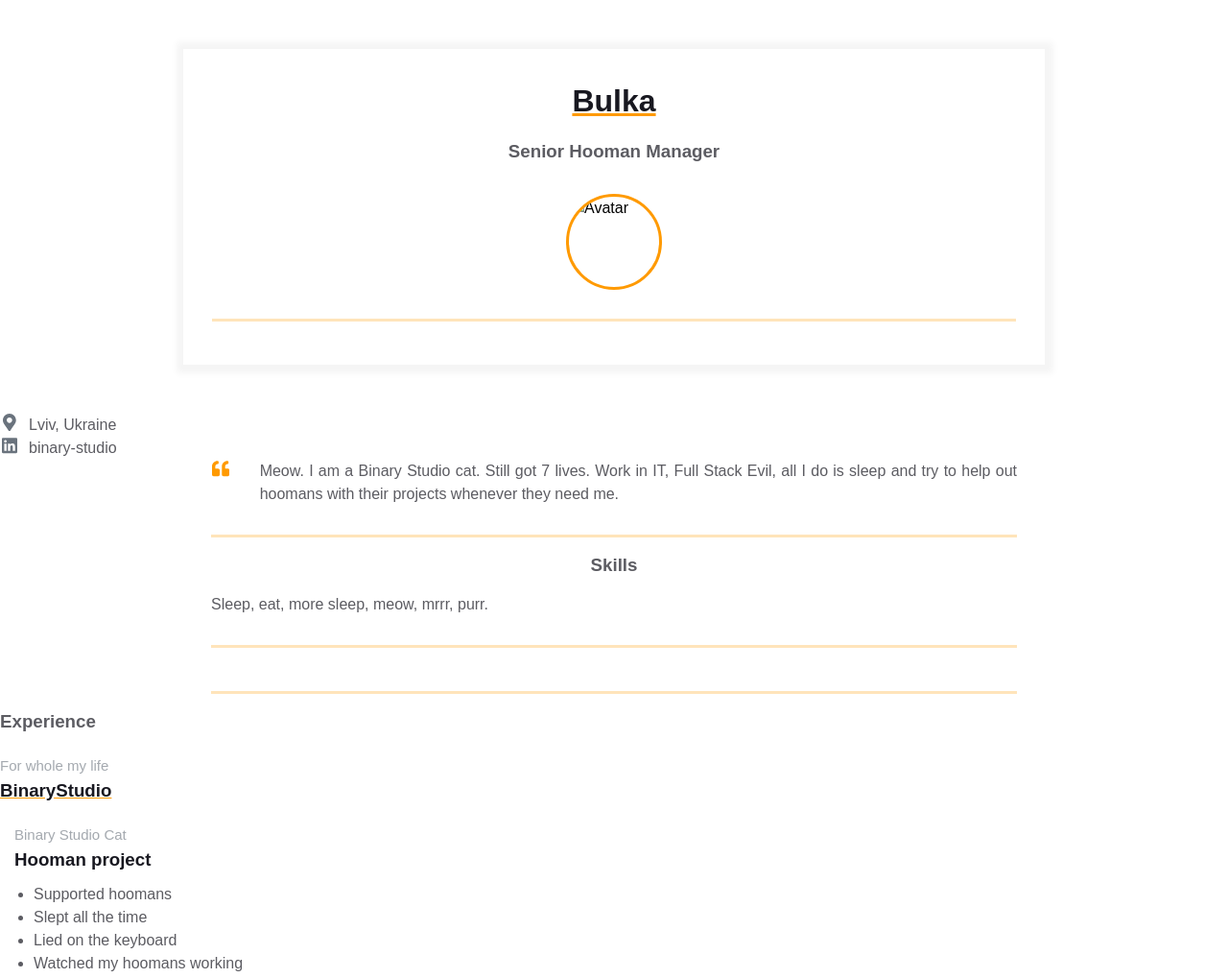
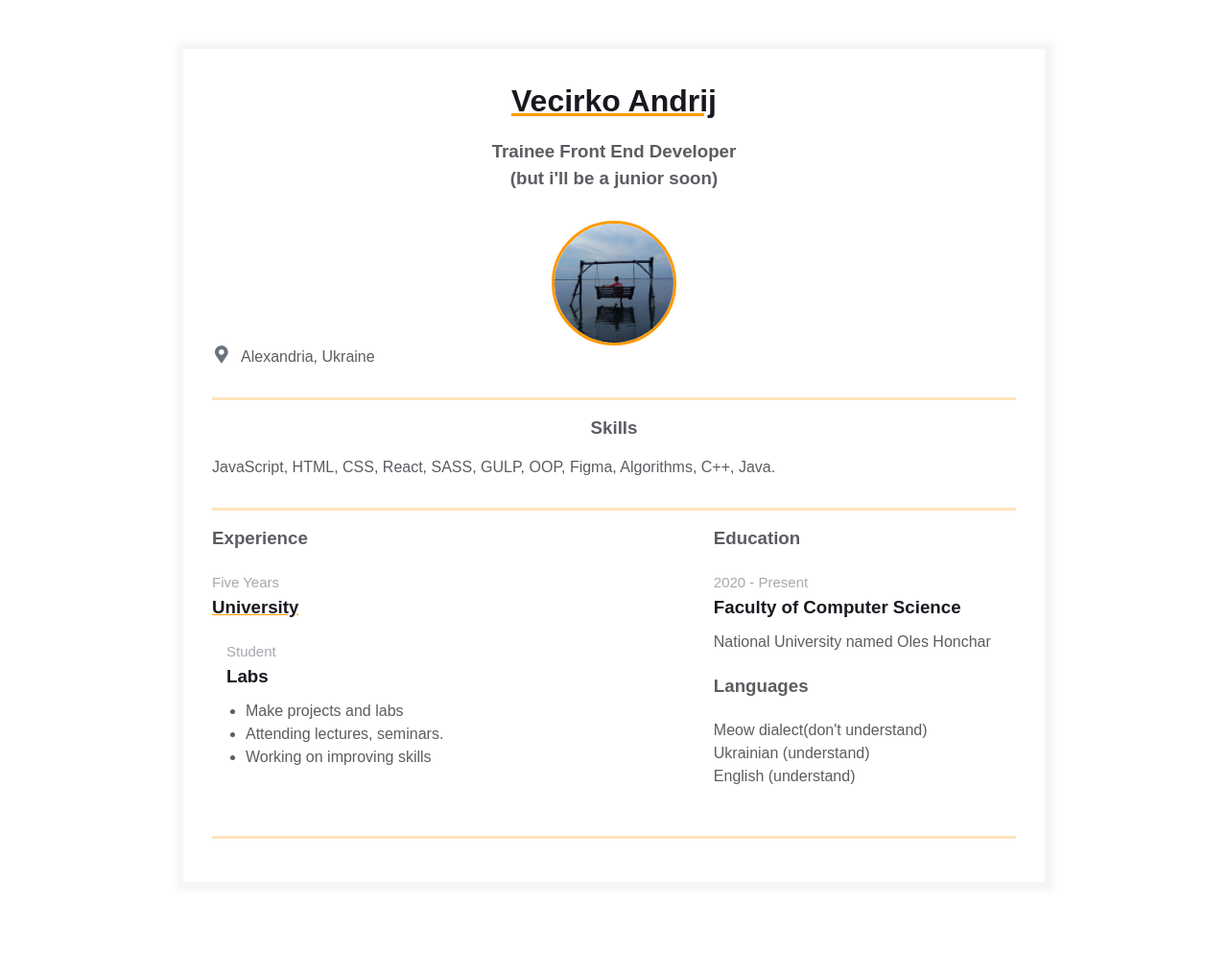
Before and after one commit to Andrej-Vec/homepage, a plain HTML site: page index.html in a window 1280 px wide. Shown: the top 1019 px of the page at 96% size. After the commit the page ends 970 px from the top, so only its background shows below. Drawn offline with Linux system fonts and the light colour scheme.

Commit message:
Changed resume

```diff
--- a/index.html
+++ b/index.html
@@ -13,125 +13,95 @@
         <div class="resume">
             <div class="container">
                 <div class="resume__block">
-                    <h1 class="contact-info__header">Bulka</h1>
-                    <h3 class="contact-info__sub-header">Senior Hooman Manager</h3>
-
+                    <h1 class="contact-info__header">Vecirko Andrij</h1>
+                    <h3 class="contact-info__sub-header">Trainee Front End Developer<br>(but i'll be a junior soon)</h3>
                     <div class="contact_info_container fh">
                         <div class="contact-info__block"></div>
-
                         <div class="contact-info__block contact-info__block--center">
-                            <img class="contact-info__avatar" src="assets/avatar.png" alt="Avatar">
+                            <img class="contact-info__avatar" width="50px" src="img/my_photo.jpg" alt="Avatar">
                         </div>
-
                         <div class="contact-info__block"></div>
                     </div>
-                </div>
-            </div>
-        </div>
-    </main>
-    <div class="contact-info__block">
+                    <div class="contact-info__place">
                         <a href="" rel="author" class="contact-info__item">
                             <div class="contact-info__item-icon-wrapper">
-                <svg class="contact-info__item-icon" xmlns="http://www.w3.org/2000/svg" viewBox="0 0 384 512">
+                                <svg class="contact-info__item-icon" xmlns="http://www.w3.org/2000/svg"
+                                    viewBox="0 0 384 512">
                                     <path
                                         d="M172.268 501.67C26.97 291.031 0 269.413 0 192 0 85.961 85.961 0 192 0s192 85.961 192 192c0 77.413-26.97 99.031-172.268 309.67-9.535 13.774-29.93 13.773-39.464 0zM192 272c44.183 0 80-35.817 80-80s-35.817-80-80-80-80 35.817-80 80 35.817 80 80 80z">
                                     </path>
                                 </svg>
                             </div>
-            <span>Lviv, Ukraine</span>
+                            <span>Alexandria, Ukraine</span>
                         </a>
                     </div>
-    <div class="conract-info__block">
-        <a href="https://ua.linkedin.com/company/binary-studio_241166" rel="author" class="contact-info__item">
-            <div class="contact-info__item-icon-wrapper">
-                <svg class="contact-info__item-icon" xmlns="http://www.w3.org/2000/svg" viewBox="0 0 448 512">
-                    <path
-                        d="M416 32H31.9C14.3 32 0 46.5 0 64.3v383.4C0 465.5 14.3 480 31.9 480H416c17.6 0 32-14.5 32-32.3V64.3c0-17.8-14.4-32.3-32-32.3zM135.4 416H69V202.2h66.5V416zm-33.2-243c-21.3 0-38.5-17.3-38.5-38.5S80.9 96 102.2 96c21.2 0 38.5 17.3 38.5 38.5 0 21.3-17.2 38.5-38.5 38.5zm282.1 243h-66.4V312c0-24.8-.5-56.7-34.5-56.7-34.6 0-39.9 27-39.9 54.9V416h-66.4V202.2h63.7v29.2h.9c8.9-16.8 30.6-34.5 62.9-34.5 67.2 0 79.7 44.3 79.7 101.9V416z">
-                    </path>
-                </svg>
                 </div>
-            <span>binary-studio</span>
-        </a>
-    </div>
-    <div class="container">
-        <div class="resume__block">
-            <div class="intro">
-                <div class="intro__icon-wrapper">
-                    <svg class="intro__icon" xmlns="http://www.w3.org/2000/svg" viewBox="0 0 512 512">
-                        <path
-                            d="M464 256h-80v-64c0-35.3 28.7-64 64-64h8c13.3 0 24-10.7 24-24V56c0-13.3-10.7-24-24-24h-8c-88.4 0-160 71.6-160 160v240c0 26.5 21.5 48 48 48h128c26.5 0 48-21.5 48-48V304c0-26.5-21.5-48-48-48zm-288 0H96v-64c0-35.3 28.7-64 64-64h8c13.3 0 24-10.7 24-24V56c0-13.3-10.7-24-24-24h-8C71.6 32 0 103.6 0 192v240c0 26.5 21.5 48 48 48h128c26.5 0 48-21.5 48-48V304c0-26.5-21.5-48-48-48z">
-                        </path>
-                    </svg>
-                </div>
-                <p class="intro_text">Meow.
-                    I am a Binary Studio cat. Still got 7 lives. Work in IT, Full Stack Evil,
-                    all I do is sleep and try to help out hoomans with their projects whenever
-                    they need me.
-                </p>
-            </div>
-        </div>
-    </div>
-    <div class="container">
                 <div class="resume__block">
                     <div class="skills">
                         <h3 class="skills__header">Skills</h3>
-                <p class="skills__text">Sleep, eat, more sleep, meow, mrrr, purr. </p>
+                        <p class="skills__text">JavaScript, HTML, CSS, React, SASS, GULP, OOP, Figma, Algorithms, C++,
+                            Java.</p>
                     </div>
                 </div>
-    </div>
-    <div class="container">
                 <div class="resume__block">
                     <div class="main-info fh">
 
-                <div class="experiences"></div>
-
-                <div class="additional-info fv"></div>
-            </div>
-        </div>
-    </div>
+                        <div class="experiences">
                             <div class="experiences">
                                 <h3 class="experiences__header">Experience</h3>
                                 <div class="experiences__company">
                                     <div class="experiences__company-header">
-                <span class="experiences__company-header-durability">For whole my life</span>
-                <h3 class="experiences__company-header-name">BinaryStudio</h3>
+                                        <span class="experiences__company-header-durability">Five Years</span>
+                                        <h3 class="experiences__company-header-name">University</h3>
                                     </div>
 
                                     <div class="experiences__company-project">
-                <span class="experiences__company-project-role">Binary Studio Cat</span>
-                <h3 class="experiences__company-project-name">Hooman project</h3>
+                                        <span class="experiences__company-project-role">Student</span>
+                                        <h3 class="experiences__company-project-name">Labs</h3>
                                         <ul class="experiences__company-project-responsibilities">
-                    <li>Supported hoomans</li>
-                    <li>Slept all the time</li>
-                    <li>Lied on the keyboard</li>
-                    <li>Watched my hoomans working</li>
+                                            <li>Make projects and labs</li>
+                                            <li>Attending lectures, seminars.</li>
+                                            <li>Working on improving skills </li>
                                         </ul>
                                     </div>
                                 </div>
                             </div>
+                        </div>
+
+                        <div class="additional-info fv">
                             <div class="additional-info fv">
                                 <div class="additional-info__education">
                                     <h3 class="additional-info__education-header">Education</h3>
                                     <div class="additional-info__education-university">
-                <span class="additional-info__education-university-durability">2021</span>
-                <h3 class="additional-info__education-university-speciality">Cat track</h3>
-                <p class="additional-info__education-university-name">Binary Studio Academy</p>
+                                        <span class="additional-info__education-university-durability">2020 - Present</span>
+                                        <h3 class="additional-info__education-university-speciality">Faculty of Computer Science</h3>
+                                        <p class="additional-info__education-university-name">National University named Oles Honchar</p>
                                     </div>
                                 </div>
 
                                 <div class="additional-info__languages">
                                     <h3 class="additional-info__languages-header">Languages</h3>
                                     <p class="additional-info__languages-item">
-                Meow dialect
+                                        Meow dialect(don't understand)
                                     </p>
                                     <p class="additional-info__languages-item">
                                         Ukrainian (understand)
                                     </p>
                                     <p class="additional-info__languages-item">
-                English (don't understand)
+                                        English (understand)
                                     </p>
                                 </div>
                             </div>
+                        </div>
+                    </div>
+                </div>
+            </div>
+        </div>
+
+
+    </main>
+
+
 </body>
 
 </html>
--- a/styles.css
+++ b/styles.css
@@ -127,8 +127,8 @@ body {
 
 .contact-info__avatar {
     border-radius: 50%;
-    width: 100px;
-    height: 100px;
+    width: 130px;
+    height: 130px;
     object-fit: cover;
     border: 3px solid;
     border-color: var(--text-decoration-color);
```
Also changed, not shown: img/my_photo.jpg (added). Lines whose indentation alone changed are shown as unchanged.
